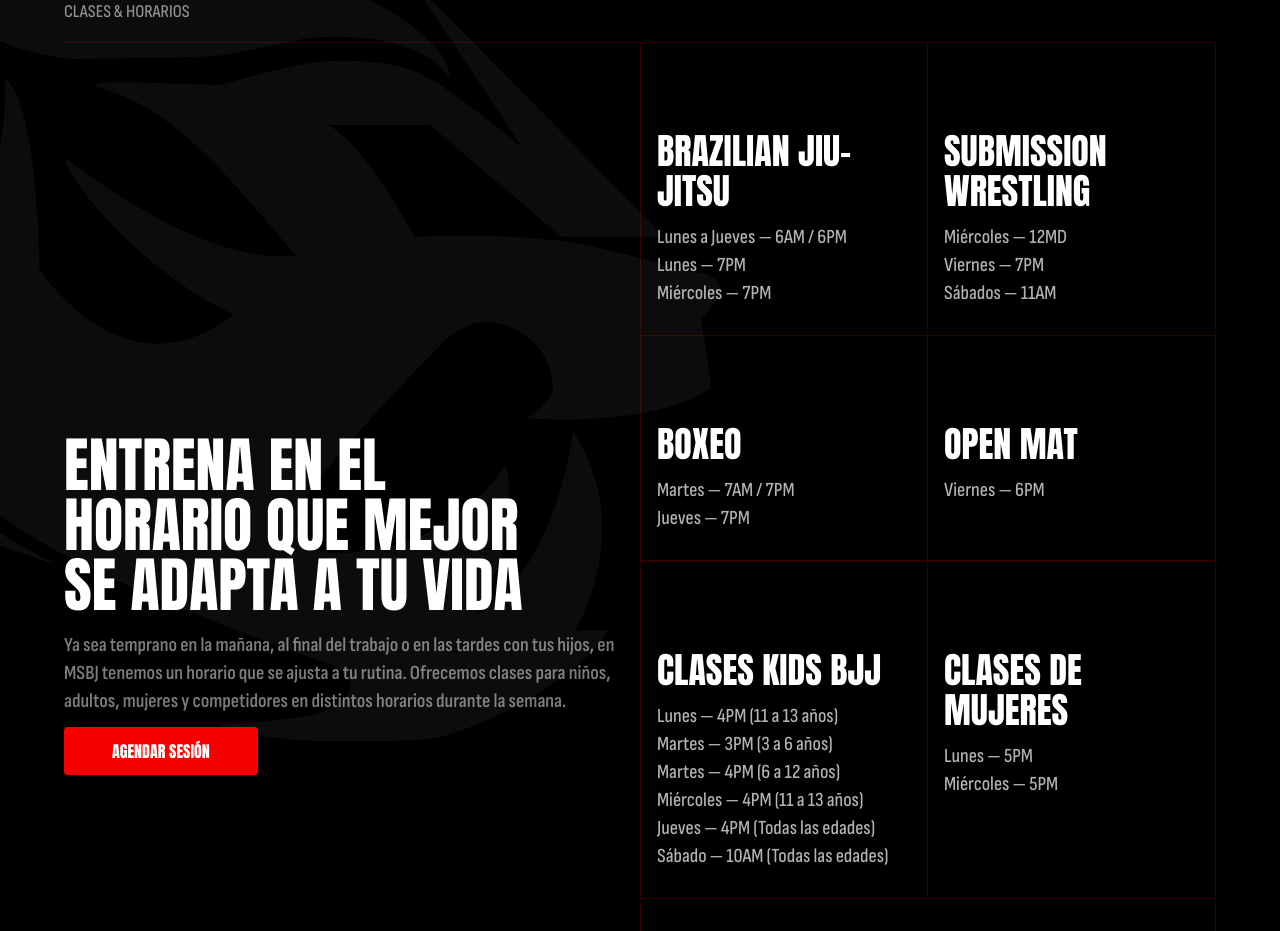
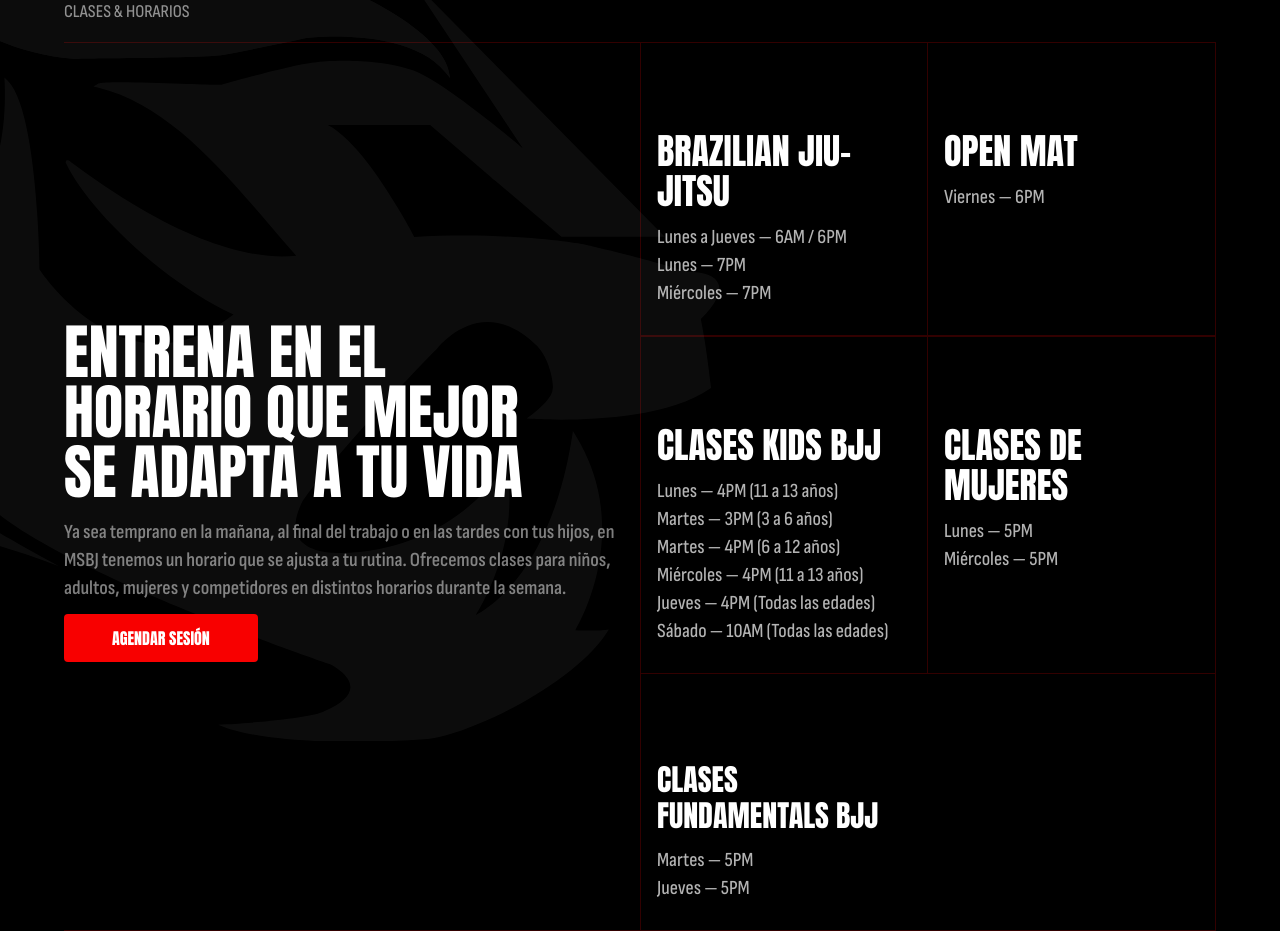
Before and after one commit to bchacon-aurigital/MBSSJ, a Next.js app: page / in a window 1280 px wide. Shown: the part 5440-6371 px from the top of the page. Built offline with nearby package versions, Linux system fonts and the light colour scheme.

Commit message:
Eliminar los horarios de wrestling y boxeo

```diff
--- a/app/components/ClasesHorarios.jsx
+++ b/app/components/ClasesHorarios.jsx
@@ -46,20 +46,6 @@ const ClasesHorarios = () => {
             </div>
 
             <div className="border-b border-[#F80000]/20 p-2 sm:p-3 md:p-4 pt-4 md:pt-6 pb-2 flex flex-col">
-              <h2 className="text-2xl sm:text-3xl md:text-3xl lg:text-4xl font-impact font-bold text-white mb-2 md:mb-3 uppercase md:mt-12 lg:mt-16 whitespace-normal break-normal leading-tight" dangerouslySetInnerHTML={{ __html: t('clasesHorarios.clases.submission.title') }}>
-              </h2>
-              <p className="text-[#ffffff]/70 font-sofia font-medium text-lg md:text-xl lg:text-xl leading-snug mb-3" dangerouslySetInnerHTML={{ __html: t('clasesHorarios.clases.submission.horarios') }}>
-              </p>
-            </div>
-
-            <div className="border-b md:border-r border-[#F80000]/20 p-2 sm:p-3 md:p-4 pt-4 md:pt-6 pb-2 flex flex-col">
-              <h2 className="text-2xl sm:text-3xl md:text-3xl lg:text-4xl font-impact font-bold text-white mb-2 md:mb-3 uppercase md:mt-12 lg:mt-16 whitespace-normal break-normal leading-tight" dangerouslySetInnerHTML={{ __html: t('clasesHorarios.clases.boxeo.title') }}>
-              </h2>
-              <p className="text-[#ffffff]/70 font-sofia font-medium text-lg md:text-xl lg:text-xl leading-snug mb-3" dangerouslySetInnerHTML={{ __html: t('clasesHorarios.clases.boxeo.horarios') }}>
-              </p>
-            </div>
-
-            <div className="border-b border-[#F80000]/20 p-2 sm:p-3 md:p-4 pt-4 md:pt-6 pb-2 flex flex-col">
               <h2 className="text-2xl sm:text-3xl md:text-3xl lg:text-4xl font-impact font-bold text-white mb-2 md:mb-3 uppercase md:mt-12 lg:mt-16 whitespace-normal break-normal leading-tight" dangerouslySetInnerHTML={{ __html: t('clasesHorarios.clases.openMat.title') }}>
               </h2>
               <p className="text-[#ffffff]/70 font-sofia font-medium text-lg md:text-xl lg:text-xl leading-snug mb-3" dangerouslySetInnerHTML={{ __html: t('clasesHorarios.clases.openMat.horarios') }}>
--- a/app/layout.js
+++ b/app/layout.js
@@ -11,7 +11,7 @@ const inter = Inter({ subsets: ["latin"] });
 export const metadata = {
   title: "MAURO SERGIO BJJ - Academia de Brazilian Jiu Jitsu en Costa Rica",
   description: "Academia de Brazilian Jiu Jitsu en San José, Costa Rica. Mauro Sergio, cinturón negro 5to Dan con +30 años de experiencia. Clases para niños y adultos. ¡Agenda tu sesión!",
-  keywords: "jiu jitsu costa rica, brazilian jiu jitsu san jose, academia jiu jitsu pozos, artes marciales costa rica, defensa personal costa rica, jiu jitsu lindora, clases jiu jitsu, mauro sergio bjj, jiu jitsu gracie costa rica, entrenamiento jiu jitsu, submission wrestling, open mat, clases para niños, jiu jitsu fundamentals",
+  keywords: "jiu jitsu costa rica, brazilian jiu jitsu san jose, academia jiu jitsu pozos, artes marciales costa rica, defensa personal costa rica, jiu jitsu lindora, clases jiu jitsu, mauro sergio bjj, jiu jitsu gracie costa rica, entrenamiento jiu jitsu, open mat, clases para niños, jiu jitsu fundamentals",
   authors: [{ name: "Mauro Sergio BJJ" }],
   creator: "Mauro Sergio BJJ",
   publisher: "Mauro Sergio BJJ",
--- a/app/locales/en/common.json
+++ b/app/locales/en/common.json
@@ -103,14 +103,6 @@
         "title": "BRAZILIAN <br class=\"hidden md:block\" /> JIU-JITSU",
         "horarios": "Monday to Thursday — <span class=\"text-[#7D7D7D]/70\">6AM / 6PM</span><br /> Monday — <span class=\"text-[#7D7D7D]/70\">7PM</span><br /> Wednesday — <span class=\"text-[#7D7D7D]/70\">7PM</span>"
       },
-      "submission": {
-        "title": "SUBMISSION <br class=\"hidden md:block\" /> WRESTLING",
-        "horarios": "Wednesday — <span class=\"text-[#7D7D7D]/70\">12PM</span><br /> Friday — <span class=\"text-[#7D7D7D]/70\">7PM</span><br /> Saturday — <span class=\"text-[#7D7D7D]/70\">11AM</span>"
-      },
-      "boxeo": {
-        "title": "BOXING",
-        "horarios": "Tuesday — <span class=\"text-[#7D7D7D]/70\">7AM / 7PM</span><br /> Thursday — <span class=\"text-[#7D7D7D]/70\">7PM</span>"
-      },
       "openMat": {
         "title": "OPEN <br class=\"hidden md:block\" /> MAT",
         "horarios": "Friday — <span class=\"text-[#7D7D7D]/70\">6PM</span>"
--- a/app/locales/es/common.json
+++ b/app/locales/es/common.json
@@ -103,14 +103,6 @@
         "title": "BRAZILIAN <br class=\"hidden md:block\" /> JIU-JITSU",
         "horarios": "Lunes a Jueves — <span class=\"text-[#7D7D7D]/70\">6AM / 6PM</span><br /> Lunes — <span class=\"text-[#7D7D7D]/70\">7PM</span><br /> Miércoles — <span class=\"text-[#7D7D7D]/70\">7PM</span>"
       },
-      "submission": {
-        "title": "SUBMISSION <br class=\"hidden md:block\" /> WRESTLING",
-        "horarios": "Miércoles — <span class=\"text-[#7D7D7D]/70\">12MD</span><br /> Viernes — <span class=\"text-[#7D7D7D]/70\">7PM</span><br /> Sábados — <span class=\"text-[#7D7D7D]/70\">11AM</span>"
-      },
-      "boxeo": {
-        "title": "BOXEO",
-        "horarios": "Martes — <span class=\"text-[#7D7D7D]/70\">7AM / 7PM</span><br /> Jueves — <span class=\"text-[#7D7D7D]/70\">7PM</span>"
-      },
       "openMat": {
         "title": "OPEN <br class=\"hidden md:block\" /> MAT",
         "horarios": "Viernes — <span class=\"text-[#7D7D7D]/70\">6PM</span>"
```
